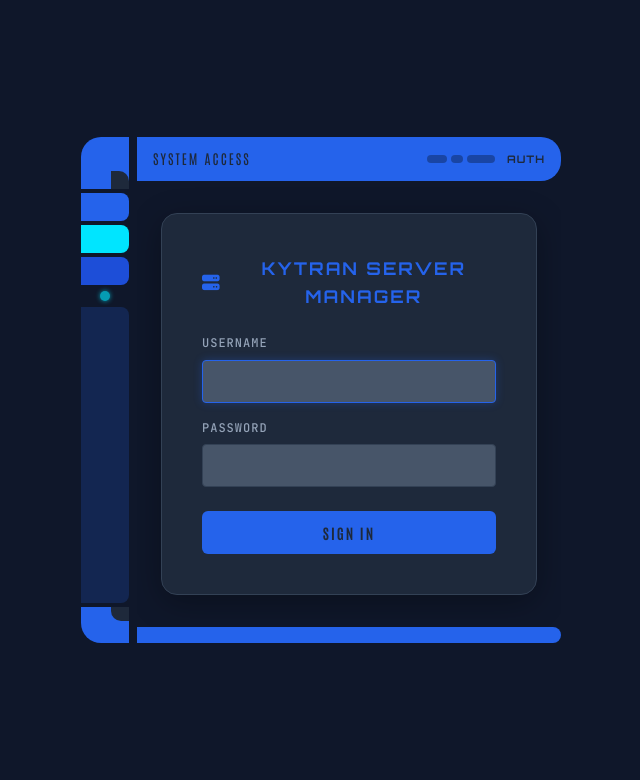
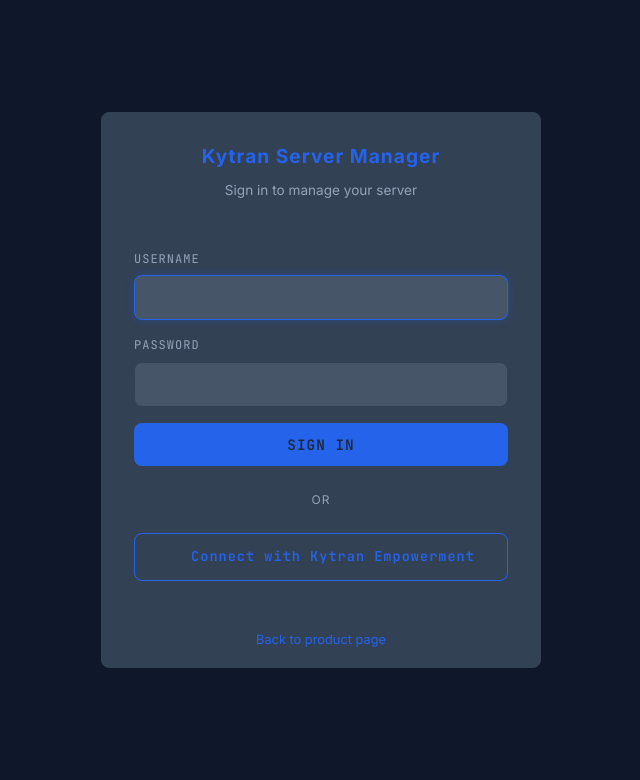
Before and after one commit to KytranKatarn/kytran-system-operations, a Flask app: page /login in a window 1280 px wide. Shown: the part 56-836 px from the top of the page, without its empty margins (319-959 px from the left). Run offline with Flask 3, Linux system fonts and the light colour scheme; some libraries are stand-ins or nearby versions.

Commit message:
feat: clean login page with dual auth options
Rewrites login.html with modern card layout (no hardcoded LCARS frame).
Shows both login options:
- Local username/password form with "Sign In" button
- "Connect with Kytran Empowerment" SSO button (outlined)
- "or" divider between them
- "Back to product page" footer link
- Theme-aware styling via CSS variables

Co-Authored-By: Claude Opus 4.6 (1M context) <noreply@anthropic.com>

```diff
--- a/kytran_server_manager/templates/login.html
+++ b/kytran_server_manager/templates/login.html
@@ -1,7 +1,9 @@
 {% extends "base.html" %}
-{% block title %}Login - {{ sysops_theme.product_name if sysops_theme else 'Kytran System Operations' }}{% endblock %}
+{% block title %}Login - {{ sysops_theme.product_name if sysops_theme else 'Kytran Server Manager' }}{% endblock %}
 {% block styles %}
+{% if sysops_theme and sysops_theme.frame_style == 'lcars' %}
 <link rel="stylesheet" href="{{ url_for('static', filename='css/lcars-frames.css') }}">
+{% endif %}
 <style>
     .login-wrapper {
         display: flex;
@@ -9,129 +11,192 @@
         justify-content: center;
         min-height: calc(100vh - 60px);
         padding: 20px;
-        --frame-color: #2563eb;
-        --frame-rgb: 37, 99, 235;
     }
-    .login-wrapper .lcars-frame {
-        max-width: 480px;
+    .login-card {
+        max-width: 440px;
         width: 100%;
+        background: var(--archie-bg-secondary);
+        border: 1px solid var(--archie-border-default);
+        border-radius: var(--sysops-border-radius, 8px);
+        overflow: hidden;
     }
-    .login-wrapper .lcars-body {
-        padding: 32px 24px;
+    .login-header {
+        padding: 28px 32px 20px;
+        text-align: center;
+        border-bottom: 1px solid var(--archie-border-default);
     }
-    .login-wrapper .ksm-auth-card h1 {
-        font-family: 'Orbitron', 'Antonio', sans-serif;
-        font-size: 1.1rem;
-        letter-spacing: 2px;
-        text-transform: uppercase;
-        color: var(--sysops-accent, #00e5ff);
-        margin: 0 0 24px 0;
-        text-align: center;
+    .login-header h1 {
+        font-family: var(--sysops-font-heading, 'Inter'), sans-serif;
+        font-size: 1.2rem;
+        font-weight: 700;
+        color: var(--archie-accent);
+        margin: 0;
+        letter-spacing: 1px;
     }
-    .login-wrapper .ksm-form-group {
+    .login-header p {
+        color: var(--archie-text-muted);
+        font-size: 0.85rem;
+        margin: 8px 0 0;
+    }
+    .login-body {
+        padding: 28px 32px;
+    }
+    .login-form-group {
         margin-bottom: 16px;
     }
-    .login-wrapper .ksm-form-group label {
+    .login-form-group label {
         display: block;
         font-size: 0.75rem;
         letter-spacing: 1px;
         text-transform: uppercase;
-        color: var(--sysops-text-muted, #808080);
+        color: var(--archie-text-muted);
         margin-bottom: 6px;
-        font-family: var(--sysops-font-mono, 'IBM Plex Mono', monospace);
+        font-family: var(--archie-font-mono);
     }
-    .login-wrapper .ksm-form-group input {
+    .login-form-group input {
         width: 100%;
-        padding: 10px 12px;
-        background: var(--sysops-bg-tertiary, #2a2a3e);
-        border: 1px solid var(--sysops-border-default, #2a2a3e);
-        border-radius: 4px;
-        color: var(--sysops-text-primary, #e0e0e0);
+        padding: 11px 14px;
+        background: var(--archie-bg-tertiary);
+        border: 1px solid var(--archie-border-default);
+        border-radius: var(--archie-radius-md);
+        color: var(--archie-text-primary);
         font-size: 0.95rem;
-        font-family: var(--sysops-font-mono, 'IBM Plex Mono', monospace);
+        font-family: var(--archie-font-mono);
         box-sizing: border-box;
         transition: border-color 0.2s;
     }
-    .login-wrapper .ksm-form-group input:focus {
+    .login-form-group input:focus {
         outline: none;
-        border-color: var(--sysops-accent, #2563eb);
-        box-shadow: 0 0 8px rgba(var(--frame-rgb), 0.3);
+        border-color: var(--archie-accent);
+        box-shadow: 0 0 8px rgba(var(--archie-accent-rgb, 37,99,235), 0.3);
     }
-    .login-wrapper .ksm-btn-primary {
+    .login-btn {
         width: 100%;
         padding: 12px;
-        margin-top: 8px;
-        background: var(--frame-color);
+        margin-top: 4px;
+        background: var(--archie-accent);
         border: none;
-        border-radius: 6px;
-        color: var(--sysops-bg-primary, #0a0a1a);
-        font-family: 'Antonio', sans-serif;
+        border-radius: var(--archie-radius-md);
+        color: var(--archie-bg-primary);
+        font-family: var(--archie-font-mono);
         font-size: 0.9rem;
         font-weight: 600;
-        letter-spacing: 2px;
+        letter-spacing: 1px;
         text-transform: uppercase;
         cursor: pointer;
-        transition: background 0.2s, box-shadow 0.2s;
+        transition: filter 0.2s;
+        text-decoration: none;
+        display: block;
+        text-align: center;
     }
-    .login-wrapper .ksm-btn-primary:hover {
-        background: var(--sysops-accent-bright, #4df0ff);
-        box-shadow: 0 0 16px rgba(var(--frame-rgb), 0.4);
+    .login-btn:hover {
+        filter: brightness(1.15);
     }
+    .login-divider {
+        display: flex;
+        align-items: center;
+        gap: 12px;
+        margin: 24px 0;
+        color: var(--archie-text-muted);
+        font-size: 0.75rem;
+        text-transform: uppercase;
+        letter-spacing: 1px;
+    }
+    .login-divider::before,
+    .login-divider::after {
+        content: '';
+        flex: 1;
+        height: 1px;
+        background: var(--archie-border-default);
+    }
+    .login-btn-sso {
+        width: 100%;
+        padding: 12px;
+        background: transparent;
+        border: 1px solid var(--archie-accent);
+        border-radius: var(--archie-radius-md);
+        color: var(--archie-accent);
+        font-family: var(--archie-font-mono);
+        font-size: 0.85rem;
+        font-weight: 600;
+        letter-spacing: 1px;
+        cursor: pointer;
+        transition: background 0.2s;
+        text-decoration: none;
+        display: flex;
+        align-items: center;
+        justify-content: center;
+        gap: 8px;
+    }
+    .login-btn-sso:hover {
+        background: var(--archie-accent-alpha-10);
+    }
+    .login-footer {
+        padding: 16px 32px;
+        text-align: center;
+        border-top: 1px solid var(--archie-border-default);
+    }
+    .login-footer a {
+        color: var(--archie-accent);
+        text-decoration: none;
+        font-size: 0.8rem;
+    }
+    {% if sysops_theme and sysops_theme.get('flashes') %}
+    .flash-msg {
+        padding: 12px 16px;
+        margin-bottom: 16px;
+        border-radius: var(--archie-radius-md);
+        font-size: 0.85rem;
+    }
+    {% endif %}
 </style>
 {% endblock %}
+
 {% block content %}
 <div class="login-wrapper">
-    <div class="lcars-frame lcars-frame--tablet frame-build">
-        <!-- Left Sidebar -->
-        <div class="lcars-sidebar">
-            <div class="lcars-elbow-top"></div>
-            <div class="lcars-seg" style="--seg-color: #2563eb"></div>
-            <div class="lcars-seg" style="--seg-color: #00e5ff"></div>
-            <div class="lcars-seg" style="--seg-color: #1d4ed8"></div>
-            <div class="lcars-seg-light" style="--seg-color: #00e5ff"></div>
-            <div class="lcars-seg-fill"></div>
-            <div class="lcars-elbow-bottom"></div>
+    <div class="login-card">
+        <div class="login-header">
+            <h1>{{ sysops_theme.product_name if sysops_theme else 'Kytran Server Manager' }}</h1>
+            <p>Sign in to manage your server</p>
         </div>
-        <!-- Right Content Column -->
-        <div class="lcars-content">
-            <!-- Header Bar -->
-            <div class="lcars-bar">
-                <span class="lcars-bar-title">SYSTEM ACCESS</span>
-                <div class="lcars-bar-spacer"></div>
-                <div class="lcars-pips">
-                    <div class="lcars-pip" style="width: 20px"></div>
-                    <div class="lcars-pip" style="width: 12px"></div>
-                    <div class="lcars-pip" style="width: 28px"></div>
+        <div class="login-body">
+            {% with messages = get_flashed_messages(with_categories=true) %}
+            {% if messages %}
+            {% for category, message in messages %}
+            <div style="padding: 10px 14px; margin-bottom: 16px; border-radius: 6px; font-size: 0.85rem;
+                        background: {{ 'rgba(239,68,68,0.15)' if category == 'error' else 'rgba(34,197,94,0.15)' }};
+                        color: {{ '#ef4444' if category == 'error' else '#22c55e' }};">
+                {{ message }}
             </div>
-                <span class="lcars-bar-status">AUTH</span>
-            </div>
-            <!-- Content Body -->
-            <div class="lcars-body">
-                <div class="ksm-auth-card">
-                    <h1><i class="fas fa-server"></i> {{ sysops_theme.product_name if sysops_theme else 'Kytran System Operations' }}</h1>
+            {% endfor %}
+            {% endif %}
+            {% endwith %}
+
+            {# Local Login Form #}
             <form method="POST">
-                        <div class="ksm-form-group">
+                <div class="login-form-group">
                     <label for="username">Username</label>
                     <input type="text" id="username" name="username" required autofocus>
                 </div>
-                        <div class="ksm-form-group">
+                <div class="login-form-group">
                     <label for="password">Password</label>
                     <input type="password" id="password" name="password" required>
                 </div>
-                        <button type="submit" class="ksm-btn ksm-btn-primary">Sign In</button>
+                <button type="submit" class="login-btn">Sign In</button>
             </form>
-                </div>
-                {# SSO button hidden until ARCHIE OAuth provider is built
-                <div style="text-align:center;margin-top:20px;padding-top:16px;border-top:1px solid rgba(var(--frame-rgb),0.2);">
-                    <a href="/auth/kytran/login" class="ksm-btn ksm-btn-primary" style="display:inline-block;text-decoration:none;width:auto;padding:10px 24px;background:#8b5cf6;margin-top:0;">
-                        <i class="fas fa-shield-alt"></i> Connect with Kytran Empowerment
+
+            {# Divider #}
+            <div class="login-divider">or</div>
+
+            {# Kytran Empowerment SSO #}
+            <a href="/auth/kytran/login" class="login-btn-sso">
+                <i data-lucide="link" style="width: 16px; height: 16px;"></i>
+                Connect with Kytran Empowerment
             </a>
         </div>
-                #}
-            </div><!-- /lcars-body -->
-            <!-- Footer Bar -->
-            <div class="lcars-footer-bar"></div>
-        </div><!-- /lcars-content -->
-    </div><!-- /lcars-frame -->
+        <div class="login-footer">
+            <a href="/">Back to product page</a>
+        </div>
+    </div>
 </div>
 {% endblock %}
```
Lines whose indentation alone changed are shown as unchanged.
